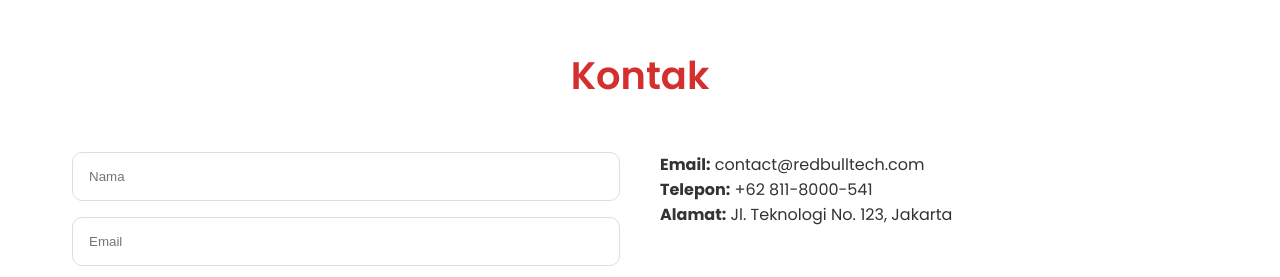
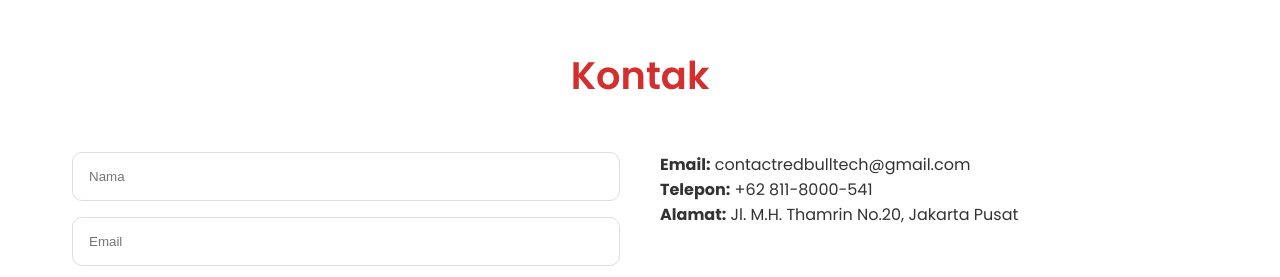
Before and after one commit to arkanptr/redbulltech, a plain HTML site: page index.html in a window 1280 px wide. Shown: the part 2556-2833 px from the top of the page. Drawn offline with Linux system fonts and the light colour scheme.

Commit message:
Update index.html

```diff
--- a/index.html
+++ b/index.html
@@ -106,9 +106,9 @@
             <button type="submit">Kirim</button>
         </form>
         <div>
-            <p><strong>Email:</strong> contact@redbulltech.com</p>
+            <p><strong>Email:</strong> contactredbulltech@gmail.com</p>
             <p><strong>Telepon:</strong> +62 811-8000-541</p>
-            <p><strong>Alamat:</strong> Jl. Teknologi No. 123, Jakarta</p>
+            <p><strong>Alamat:</strong> Jl. M.H. Thamrin No.20, Jakarta Pusat</p>
         </div>
     </div>
 </section>
```
